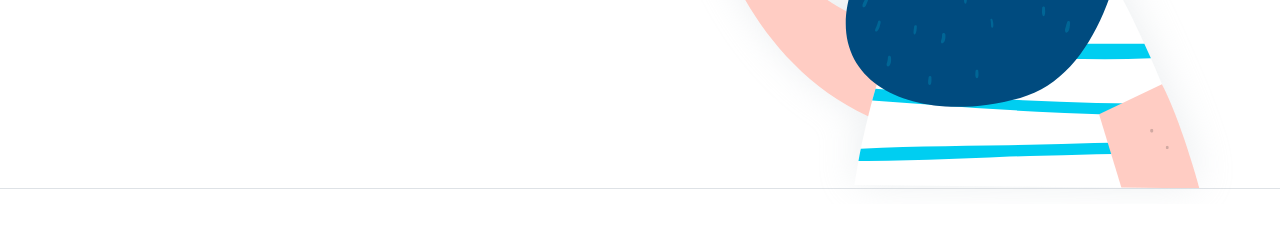
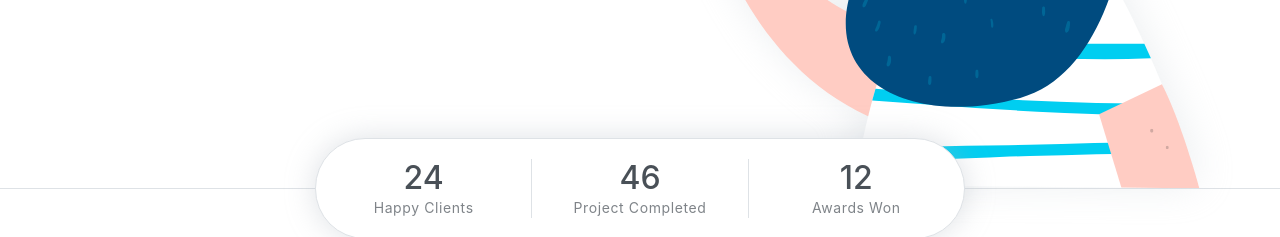
Before and after one commit to MansuriHarun/MansuriHarun, a website: page index.html in a window 1280 px wide. Shown: the part 563-800 px from the top of the page. Drawn offline with Linux system fonts and the light colour scheme.

Commit message:
Update index.html

```diff
--- a/index.html
+++ b/index.html
@@ -68,6 +68,24 @@
                 <img src="assets/imgs/man.svg" alt="">
             </div>
         </div>
+
+     <!-- Header-widget -->
+        <div class="widget">
+            <div class="widget-item">
+                <h2>24</h2>
+                <p>Happy Clients</p>
+            </div>
+            <div class="widget-item">
+                <h2>46</h2>
+                <p>Project Completed</p>
+            </div>
+            <div class="widget-item">
+                <h2>12</h2>
+                <p>Awards Won</p>
+            </div>
+        </div>
+    </header>
+    <!-- End of Page Header -->
 
     <!-- About section -->
     <section id="about" class="section mt-3">
```
